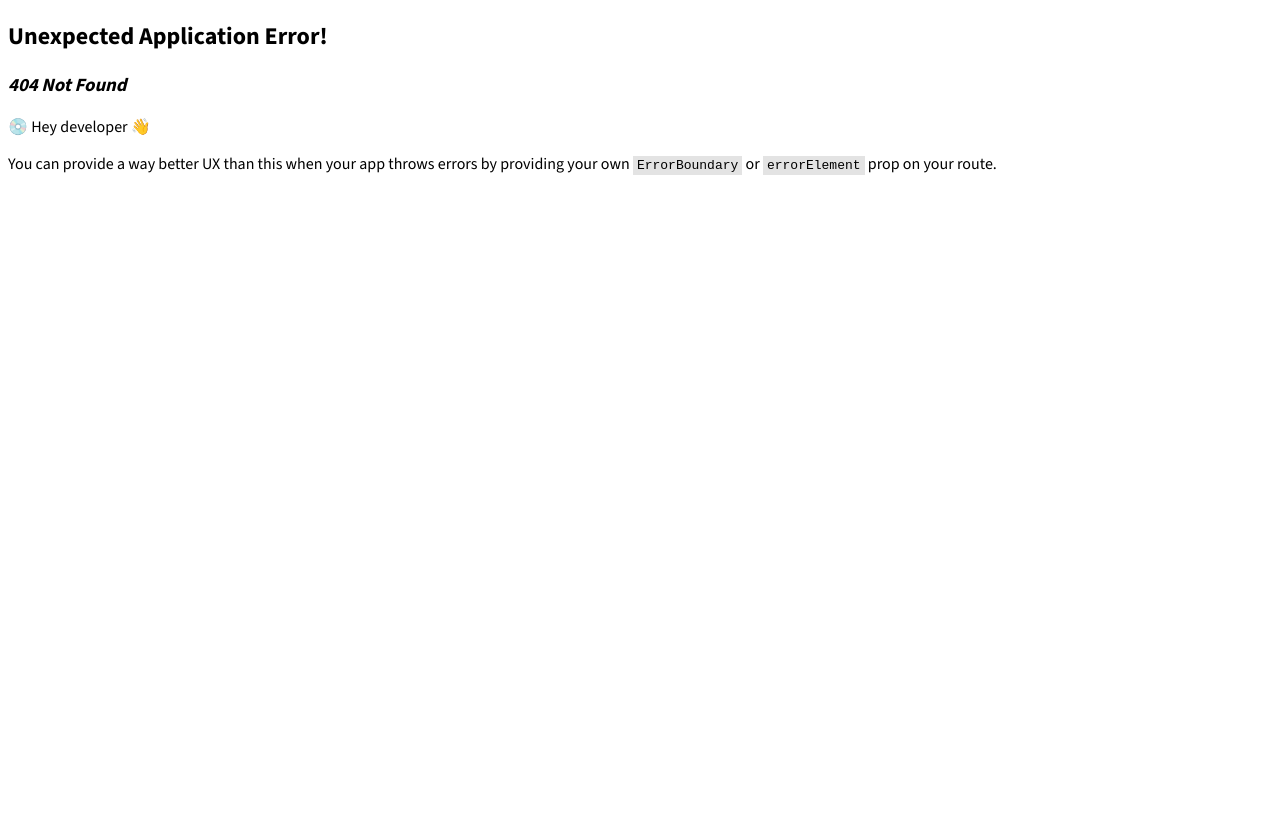
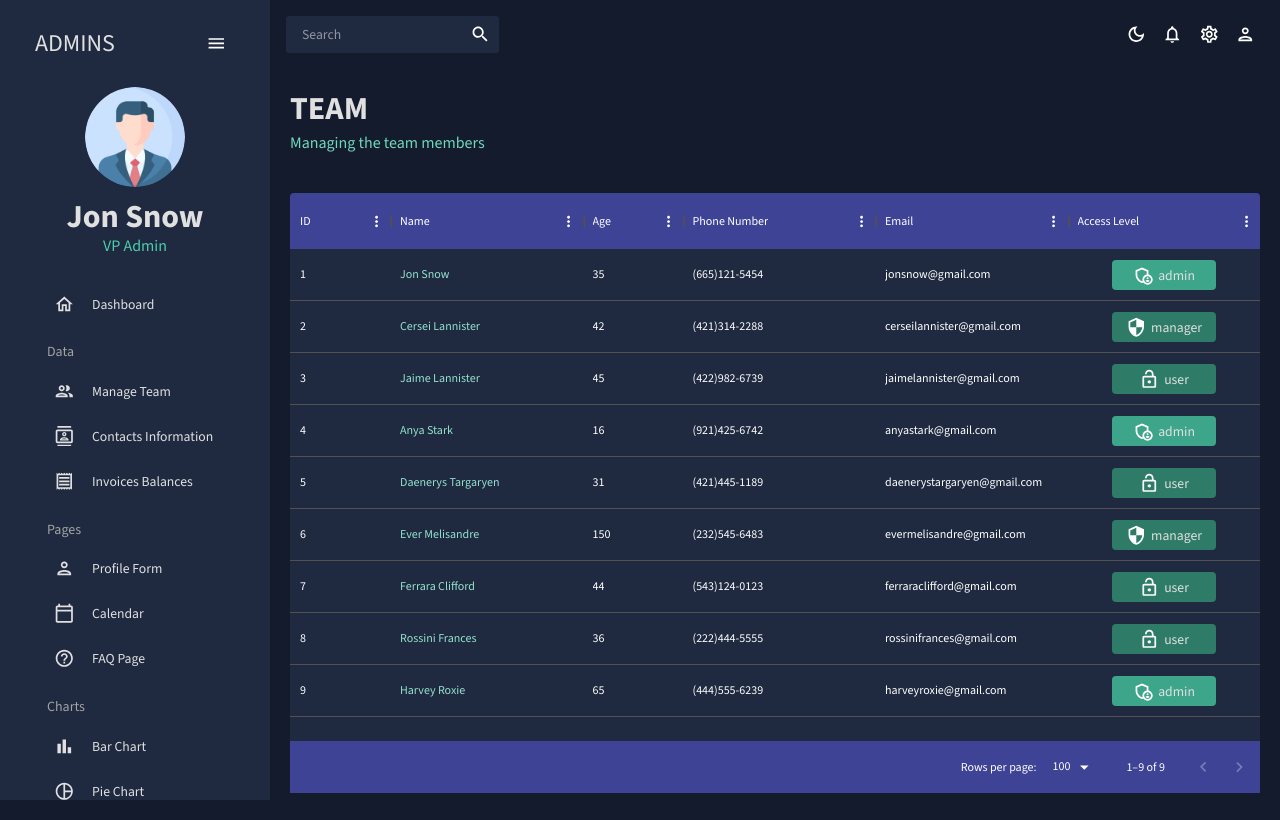
Before and after one commit to akhilr007/react-admin-dashboard, a React (Vite) app: page /team in a window 1280 px wide. Before the commit this address had no page. Built offline with nearby package versions, Linux system fonts and the light colour scheme.

Commit message:
added contacts page

```diff
--- a/src/data/mockData.js
+++ b/src/data/mockData.js
@@ -1,3 +1,5 @@
+import { tokens } from "../theme";
+
 export const mockDataTeam = [
   {
     id: 1,
--- /dev/null
+++ b/src/scenes/team/index.jsx
@@ -0,0 +1,106 @@
+import React from "react";
+import { Box, Typography, useTheme } from "@mui/material";
+import { DataGrid } from "@mui/x-data-grid";
+import { tokens } from "../../theme";
+import { mockDataTeam } from "../../data/mockData";
+import AdminPanelSettingsOutlinedIcon from "@mui/icons-material/AdminPanelSettingsOutlined";
+import LockOpenOutlinedIcon from "@mui/icons-material/LockOpenOutlined";
+import SecurityOutlinedIcon from "@mui/icons-material/SecurityOutlined";
+import Header from "../../components/Header";
+
+const Team = () => {
+  const theme = useTheme();
+  const colors = tokens(theme.palette.mode);
+
+  const columns = [
+    { field: "id", headerName: "ID" },
+    {
+      field: "name",
+      headerName: "Name",
+      flex: 1,
+      cellClassName: "name-column--cell",
+    },
+    {
+      field: "age",
+      headerName: "Age",
+      type: "number",
+      headerAlign: "left",
+      align: "left",
+    },
+    {
+      field: "phone",
+      headerName: "Phone Number",
+      flex: 1,
+    },
+    {
+      field: "email",
+      headerName: "Email",
+      flex: 1,
+    },
+    {
+      field: "access",
+      headerName: "Access Level",
+      flex: 1,
+      renderCell: ({ row: { access } }) => {
+        return (
+          <Box
+            width="60%"
+            m="0 auto"
+            p="5px"
+            display="flex"
+            justifyContent="center"
+            backgroundColor={
+              access === "admin"
+                ? colors.greenAccent[600]
+                : colors.greenAccent[700]
+            }
+            borderRadius="4px"
+          >
+            {access === "admin" && <AdminPanelSettingsOutlinedIcon />}
+            {access === "manager" && <SecurityOutlinedIcon />}
+            {access === "user" && <LockOpenOutlinedIcon />}
+            <Typography color={colors.grey[100]} sx={{ ml: "5px" }}>
+              {access}
+            </Typography>
+          </Box>
+        );
+      },
+    },
+  ];
+
+  return (
+    <Box m="20px">
+      <Header title="TEAM" subtitle="Managing the team members" />
+      <Box
+        m="40px 0 0 0 "
+        height="75vh"
+        sx={{
+          "& .MuiDataGrid-root": {
+            border: "none",
+          },
+          "& .MuiDataGrid-cell": {
+            borderBottom: "none",
+          },
+          "& .name-column--cell": {
+            color: colors.greenAccent[300],
+          },
+          "& .MuiDataGrid-columnHeaders": {
+            backgroundColor: colors.blueAccent[700],
+            borderBottom: "none",
+          },
+          "& .MuiDataGrid-virtualScroller": {
+            backgroundColor: colors.primary[400],
+          },
+          "& .MuiDataGrid-footerContainer": {
+            borderTop: "none",
+            backgroundColor: colors.blueAccent[700],
+          },
+        }}
+      >
+        <DataGrid rows={mockDataTeam} columns={columns} />
+      </Box>
+    </Box>
+  );
+};
+
+export default Team;
```
Also changed, not shown: src/main.jsx (+5 -42 lines).
